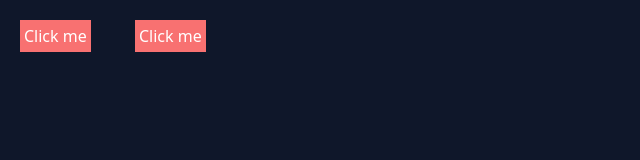
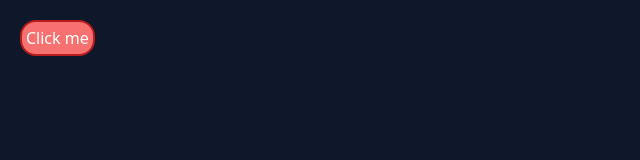
Before and after one commit to KNandhakumar/Tailwind-Css, a plain HTML site: page src/index.html in a window 1280 px wide. Shown: the whole page, without its empty margins (0-640 px from the left). Drawn offline with Linux system fonts and the light colour scheme.

Commit message:
border radius hover complete

```diff
--- a/src/index.html
+++ b/src/index.html
@@ -76,7 +76,10 @@
     <!-- <button class="text-white bg-red-400 pr-1">Click me</button> -->
 
     <!-- margin -->
-    <button class="text-white bg-red-400 p-1 m-5">Click me</button>
-    <button class="text-white bg-red-400 px-1 py-1 mx-5 my-5">Click me</button>
+    <!-- <button class="text-white bg-red-400 p-1 m-5">Click me</button>
+    <button class="text-white bg-red-400 px-1 py-1 mx-5 my-5">Click me</button> -->
+
+    <!-- Border Hover -->
+    <button class="text-white bg-red-400 p-1 m-5 border-2 border-red-700 rounded-2xl hover:bg-black hover:text-pure-red">Click me</button>
 </body>
 </html>
```
Also changed, not shown: src/output.css.
